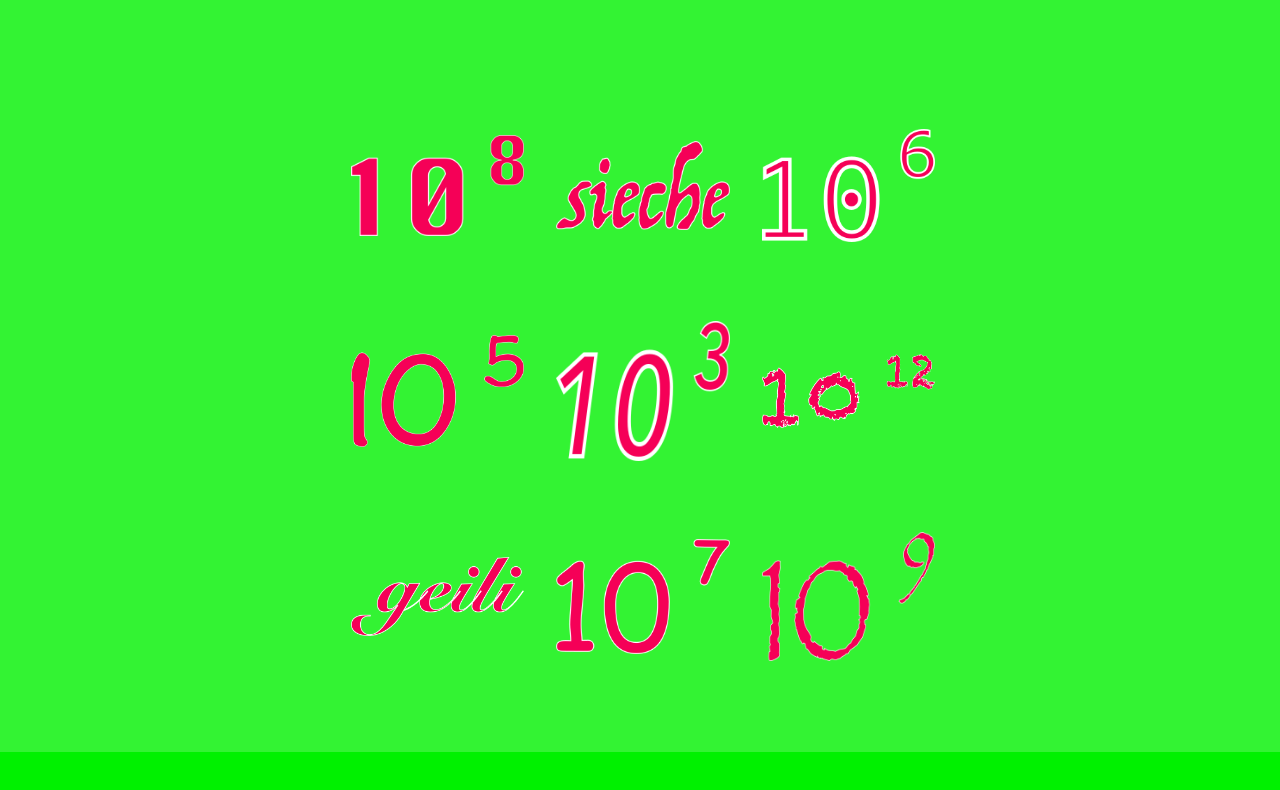
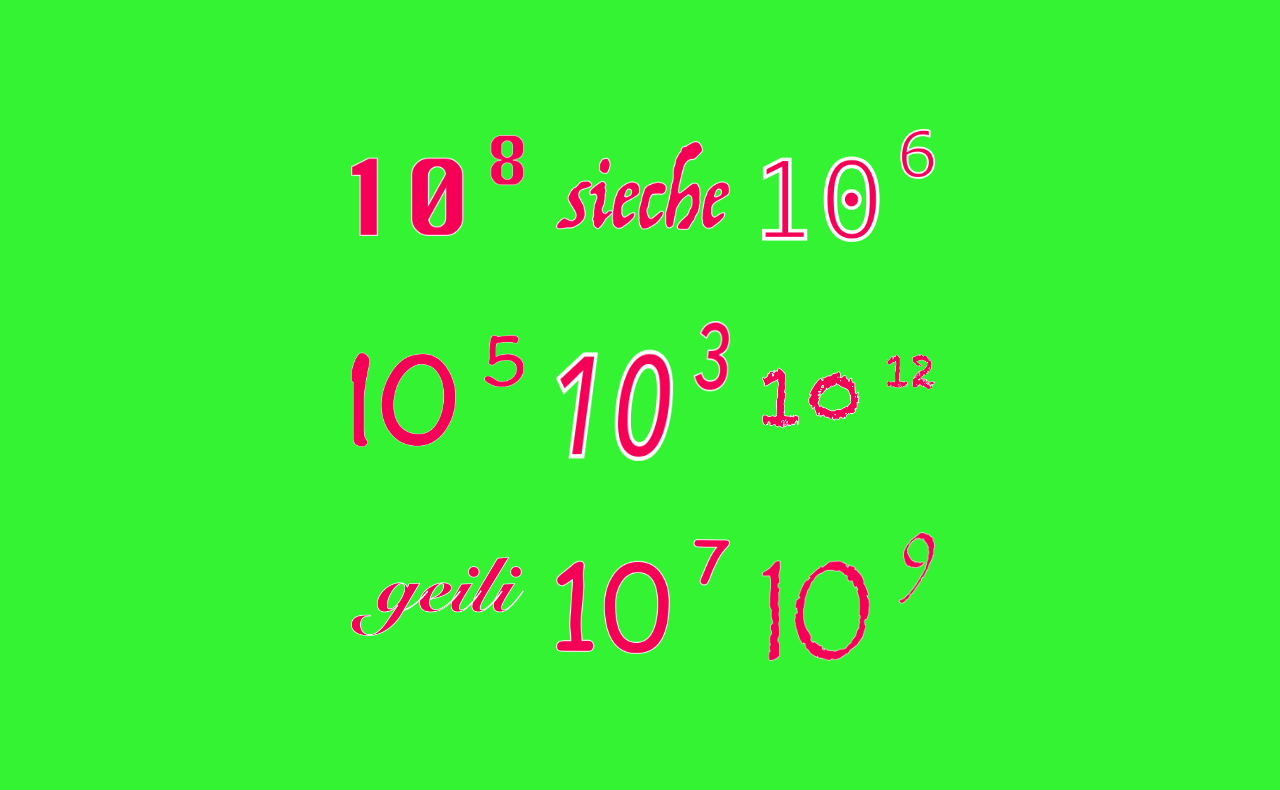
Before and after one commit to tschumpr/sola-megagigageilisieche, a React (Vite) app: page / in a window 1280 px wide. Shown: the top 790 px of the page. Built offline with nearby package versions, Linux system fonts and the light colour scheme.

Commit message:
Use safe area

```diff
--- a/src/components/landingPage.tsx
+++ b/src/components/landingPage.tsx
@@ -40,7 +40,7 @@ export const LandingPage: React.FC = () => {
 
   return (
     <Box sx={{
-      height: `calc(100vh - ${theme.spacing(12)})`,
+      height: `calc(100vh - ${theme.spacing(12)} - env(safe-area-inset-top) - env(safe-area-inset-bottom))`,
       display: 'flex',
       flexDirection: 'column',
       alignItems: 'center',
--- a/src/components/statistics.tsx
+++ b/src/components/statistics.tsx
@@ -44,7 +44,7 @@ export const Statistics = () => {
   };
 
   return (
-    <Stack height="100vh" overflow="hidden">
+    <Stack height="calc(100vh - env(safe-area-inset-top) - env(safe-area-inset-bottom))" overflow="hidden">
       <Stack
         sx={{
           width: '100%',
--- a/src/index.css
+++ b/src/index.css
@@ -4,7 +4,11 @@ body {
   min-height: 100vh;
   width: 100%;
   height: 100%;
-  background-color: rgb(0, 241, 0);
+  background-color: rgb(51, 243, 51);
+  padding-top: env(safe-area-inset-top);
+  padding-bottom: env(safe-area-inset-bottom);
+  padding-left: env(safe-area-inset-left);
+  padding-right: env(safe-area-inset-right);
 }
 
 #root {
@@ -14,7 +18,8 @@ body {
   flex-direction: column;
 }
 
-.recharts-text, .recharts-legend-item-text {
+.recharts-text,
+.recharts-legend-item-text {
   font-family: 'Roboto', sans-serif;
   font-size: 14px;
 }
```
